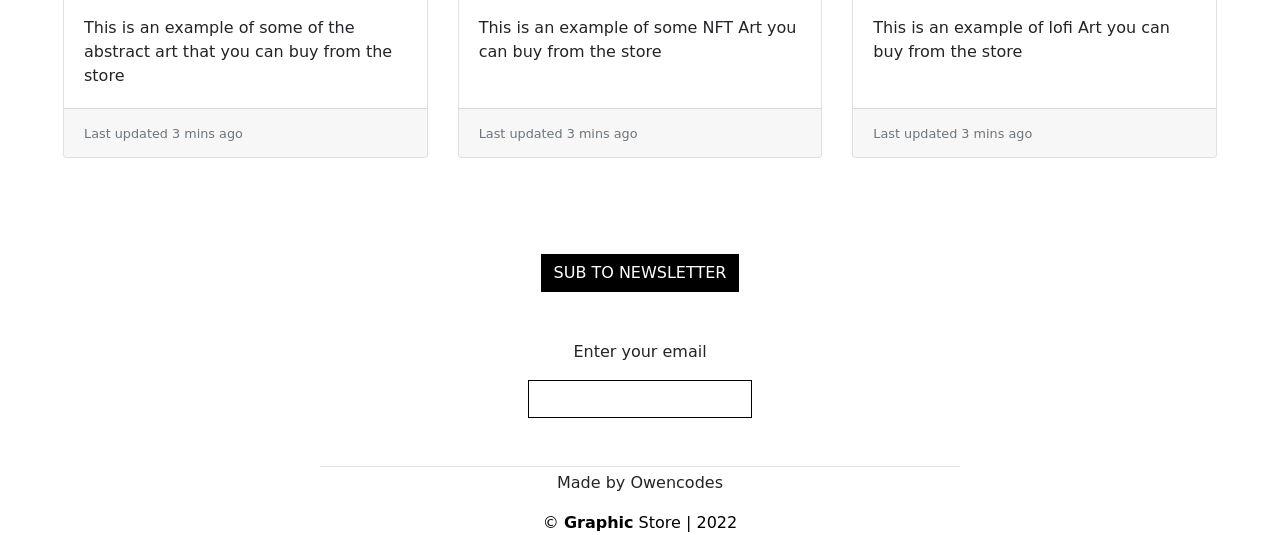
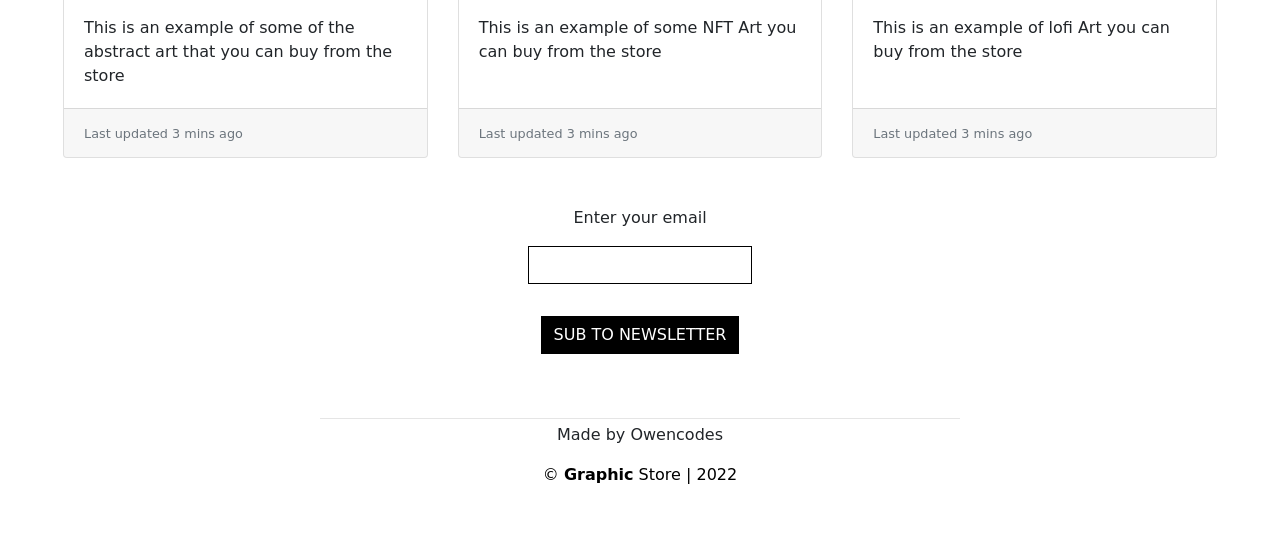
Before and after one commit to Code-Institute-Submissions/p5-graphicstore, a Django app: page / in a window 1280 px wide. Shown: the part 1394-1929 px from the top of the page. After the commit the page ends 1878 px from the top, so only its background shows below. Run offline with Django 3.2, Linux system fonts and the light colour scheme; some libraries are stand-ins or nearby versions.

Commit message:
Fixed styling of newsletter form

```diff
--- a/home/templates/home/index.html
+++ b/home/templates/home/index.html
@@ -71,12 +71,12 @@
         </div>
       </div>
       <form class="mt-3 container my-5 px-5 w-25" action="{% url 'subscribe' %}" method="POST" id="profile-update-form">
-        <div class="d-flex justify-content-center py-5">
-          <button class="btn btn-black rounded-0 text-uppercase float-right">Sub to Newsletter</button>
-        </div>
         <p class="text-center">Enter your email</p>
         {% csrf_token %}
         {{ form|crispy }}
+        <div class="d-flex justify-content-center py-3">
+          <button class="btn btn-black rounded-0 text-uppercase float-right">Sub to Newsletter</button>
+        </div>
       </form>
 {% endblock %}
 
```
